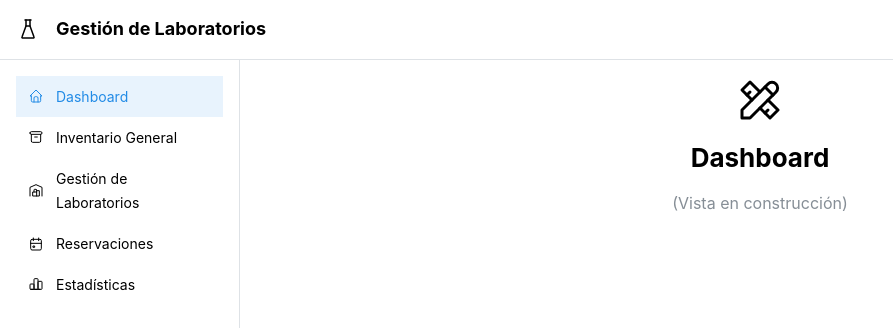
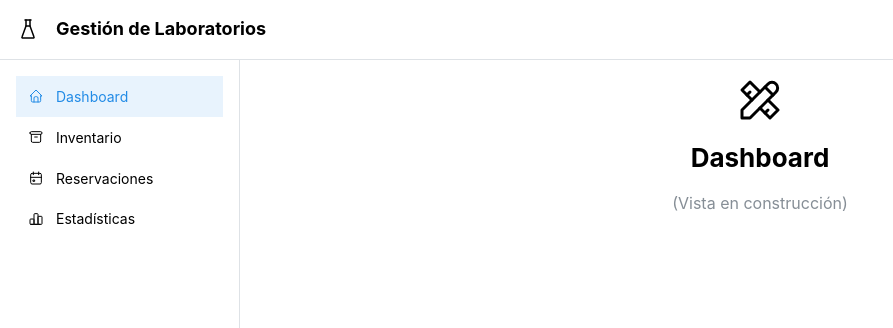
Before and after one commit to carlos-alberto-code/gestion-laboratorios, a React (Vite) app: page / in a window 1280 px wide. Shown: the top 328 px of the page, without its empty margins (0-893 px from the left). Built offline with nearby package versions, Linux system fonts and the light colour scheme.

Commit message:
Eliminación de pantalla innecesaria

```diff
--- a/src/Sidebar.tsx
+++ b/src/Sidebar.tsx
@@ -3,7 +3,6 @@ import {AppShell, NavLink, Title, Group} from '@mantine/core';
 import {
     IconHome,
     IconArchive,
-    IconBuildingWarehouse,
     IconCalendarEvent,
     IconChartBar,
     IconFlask,
@@ -13,9 +12,8 @@ import {StatsView} from './views/StatsView.tsx';
 import {BookingView} from './views/BookingView.tsx';
 import {DashboardView} from './views/DashboardView.tsx';
 import {InventoryView} from './views/InventoryView.tsx';
-import {LabManagementView} from './views/LabManagementView.tsx';
 
-type ActiveView = 'dashboard' | 'inventory' | 'labs' | 'booking' | 'stats';
+type ActiveView = 'dashboard' | 'inventory' | 'booking' | 'stats';
 
 export function Sidebar() {
 
@@ -27,8 +25,6 @@ export function Sidebar() {
                 return <DashboardView/>;
             case 'inventory':
                 return <InventoryView/>;
-            case 'labs':
-                return <LabManagementView/>;
             case 'booking':
                 return <BookingView/>;
             case 'stats':
@@ -59,16 +55,10 @@ export function Sidebar() {
                     onClick={() => setActiveView('dashboard')}
                 />
                 <NavLink
-                    label="Inventario General"
+                    label="Inventario"
                     leftSection={<IconArchive size="1rem" stroke={1.5}/>}
                     active={activeView === 'inventory'}
                     onClick={() => setActiveView('inventory')}
-                />
-                <NavLink
-                    label="Gestión de Laboratorios"
-                    leftSection={<IconBuildingWarehouse size="1rem" stroke={1.5}/>}
-                    active={activeView === 'labs'}
-                    onClick={() => setActiveView('labs')}
                 />
                 <NavLink
                     label="Reservaciones"
--- a/src/views/InventoryView.tsx
+++ b/src/views/InventoryView.tsx
@@ -174,7 +174,7 @@ export function InventoryView() {
         <Stack gap="md">
             <Group justify="space-between" align="center">
                 <Group align="center">
-                    <Title order={2}>Inventario General</Title>
+                    <Title order={2}>Inventario</Title>
                 </Group>
                 <Button
                     leftSection={<IconPlus size={16}/>}
--- a/src/views/LabManagementView.tsx
+++ /dev/null
@@ -1,14 +0,0 @@
-import {Title, Text, Center, Stack} from '@mantine/core';
-import {IconTools} from '@tabler/icons-react';
-
-export function LabManagementView() {
-    return (
-        <Center style={{height: '100%', width: '100%'}}>
-            <Stack align="center">
-                <IconTools size={48} stroke={1.5}/>
-                <Title order={2}>Gestión de Laboratorio</Title>
-                <Text c="dimmed">(Vista en construcción)</Text>
-            </Stack>
-        </Center>
-    );
-}
```
